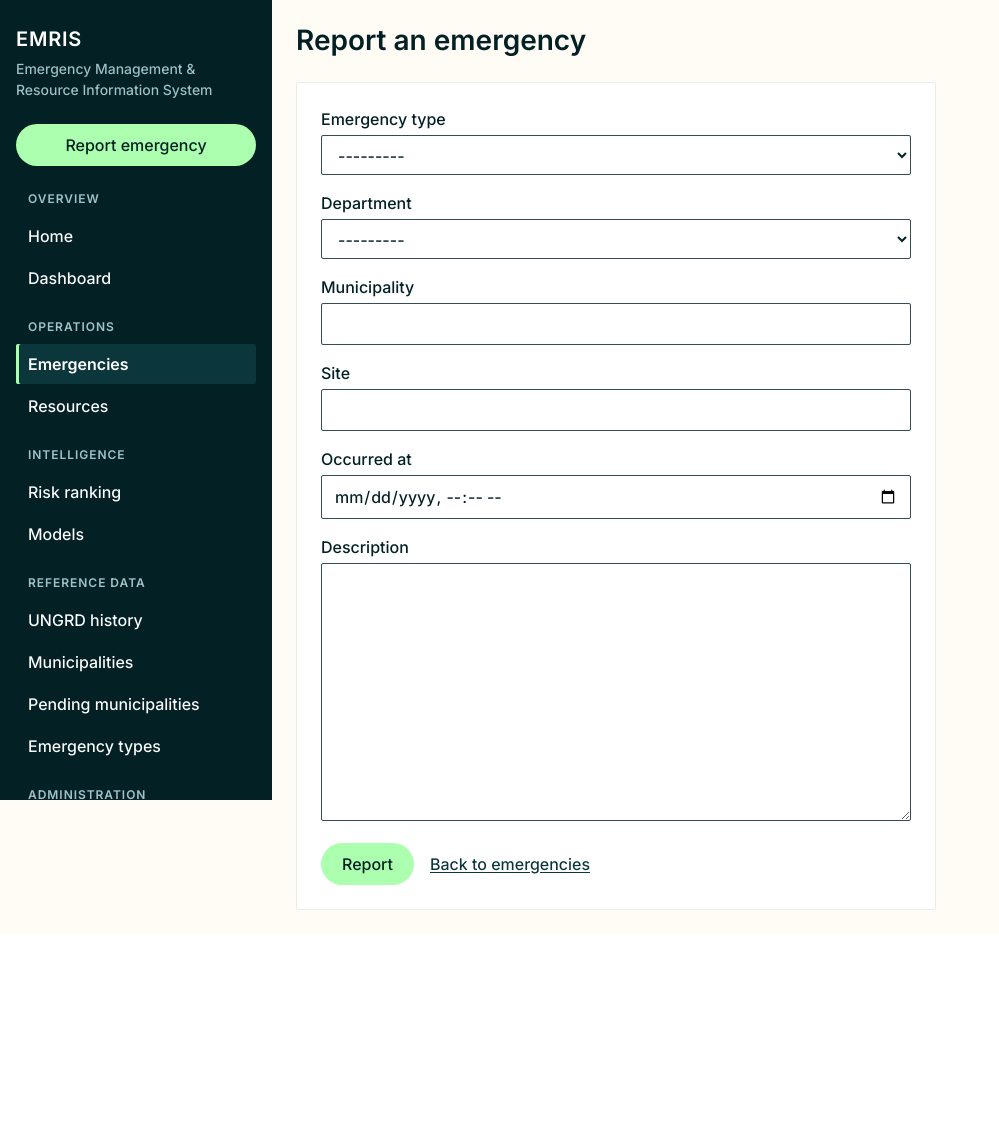
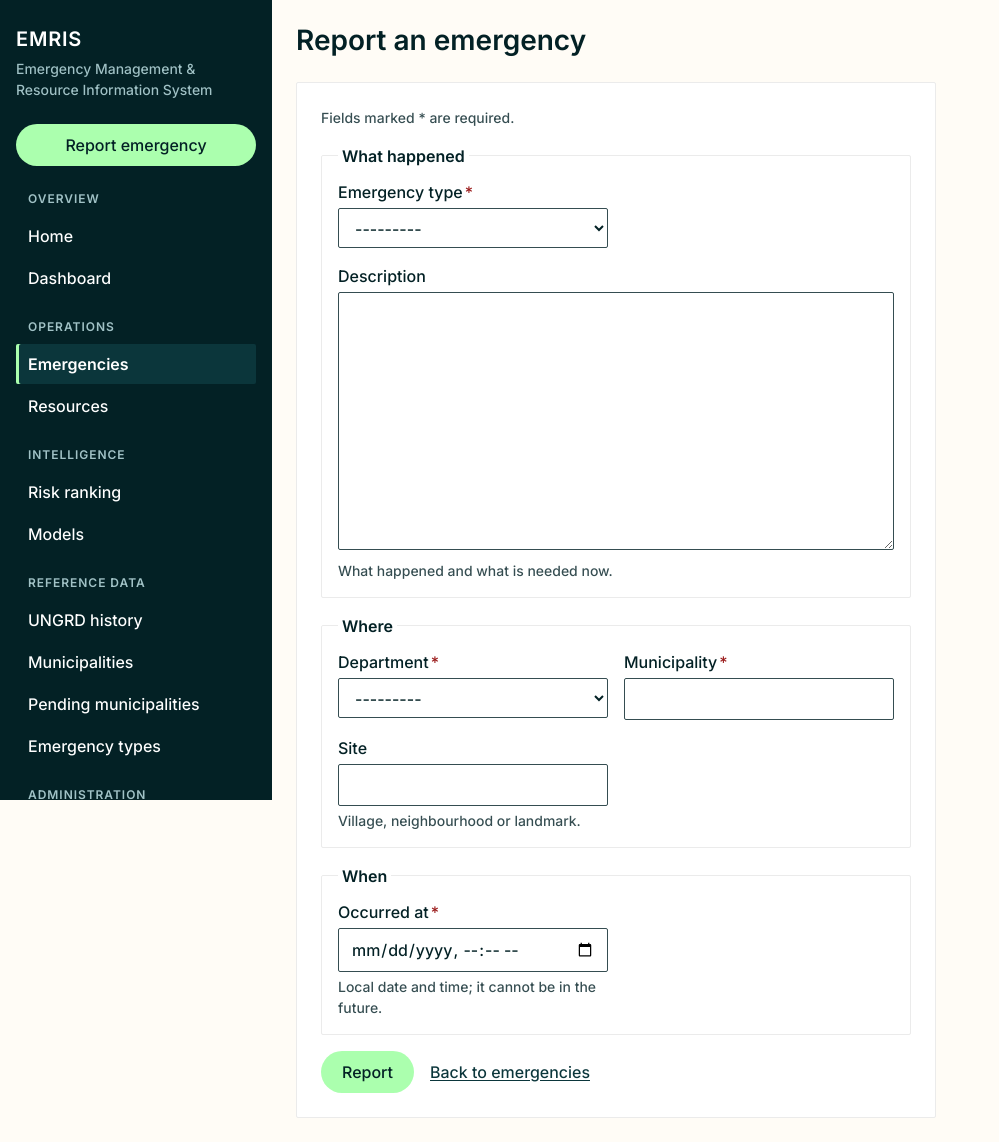
Before and after one commit to JorgeDLZ/EMRIS, a Django app: page /emergencies/new/ in a window 1280 px wide. Shown: the whole page, without its empty margins (0-999 px from the left). Before the commit the page ends 910 px from the top, so only its background shows below. Run offline with Django 5.2, Linux system fonts and the light colour scheme; the visitor is signed in with stand-in values (Sample User, id 1); data that the repository does not hold is empty.

Commit message:
feat: organize the forms into sections with help

```diff
--- a/apps/accounts/forms.py
+++ b/apps/accounts/forms.py
@@ -17,6 +17,7 @@ class RegistrationForm(UserCreationForm):
         model = User
         fields = ("username", "organization")
         widgets = {"organization": forms.TextInput(attrs={"class": "input-caps"})}
+        help_texts = {"organization": "Your agency or team, if any."}
 
     def clean_username(self):
         username = self.cleaned_data["username"]
--- a/apps/emergencies/forms.py
+++ b/apps/emergencies/forms.py
@@ -8,7 +8,25 @@ from .models import EARTHQUAKE, Emergency, EmergencyType, Impact
 
 DATETIME_LOCAL_FORMAT = "%Y-%m-%dT%H:%M"
 WRONG_DEPARTMENT = "Choose a municipality in the selected department."
-EARTHQUAKE_FIELDS = ("reported_magnitude", "reported_depth_km")
+
+
+class FieldsetsMixin:
+    fieldsets: list[tuple[str, list[str]]] = []
+    conditional_sections: dict[str, str] = {}
+
+    def sections(self):
+        return [
+            {
+                "legend": legend,
+                "fields": [self[name] for name in names],
+                "show_when": self.conditional_sections.get(legend, ""),
+            }
+            for legend, names in self.fieldsets
+        ]
+
+    def unsectioned_fields(self):
+        listed = {name for _, names in self.fieldsets for name in names}
+        return [field for field in self.visible_fields() if field.name not in listed]
 
 
 class EarthquakeAwareSelect(forms.Select):
@@ -33,10 +51,11 @@ class EmergencyTypeForm(forms.ModelForm):
         return name
 
 
-class EmergencyForm(forms.ModelForm):
+class EmergencyForm(FieldsetsMixin, forms.ModelForm):
     occurred_at = forms.DateTimeField(
         widget=forms.DateTimeInput(attrs={"type": "datetime-local"}, format=DATETIME_LOCAL_FORMAT),
         input_formats=[DATETIME_LOCAL_FORMAT],
+        help_text="Local date and time; it cannot be in the future.",
     )
     reported_magnitude = forms.FloatField(
         required=False, min_value=0, max_value=10, label="Magnitude"
@@ -45,6 +64,13 @@ class EmergencyForm(forms.ModelForm):
     department = forms.ModelChoiceField(queryset=Department.objects.order_by("name"))
 
     field_order = ["emergency_type", "department", "municipality"]
+    fieldsets = [
+        ("What happened", ["emergency_type", "description"]),
+        ("Where", ["department", "municipality", "site"]),
+        ("When", ["occurred_at"]),
+        ("Earthquake details", ["reported_magnitude", "reported_depth_km"]),
+    ]
+    conditional_sections = {"Earthquake details": "earthquake"}
 
     class Meta:
         model = Emergency
@@ -60,6 +86,10 @@ class EmergencyForm(forms.ModelForm):
         widgets = {
             "emergency_type": EarthquakeAwareSelect,
             "site": forms.TextInput(attrs={"class": "input-caps"}),
+        }
+        help_texts = {
+            "site": "Village, neighbourhood or landmark.",
+            "description": "What happened and what is needed now.",
         }
 
     def __init__(self, *args, user, **kwargs):
@@ -78,12 +108,6 @@ class EmergencyForm(forms.ModelForm):
         )
         if self.instance.pk:
             self.initial.setdefault("department", self.instance.municipality.department_id)
-
-    def general_fields(self):
-        return [field for field in self.visible_fields() if field.name not in EARTHQUAKE_FIELDS]
-
-    def earthquake_fields(self):
-        return [self[name] for name in EARTHQUAKE_FIELDS]
 
     def clean_occurred_at(self):
         occurred_at = self.cleaned_data["occurred_at"]
@@ -107,10 +131,16 @@ class EmergencyForm(forms.ModelForm):
         return cleaned
 
 
-class ImpactForm(forms.ModelForm):
+class ImpactForm(FieldsetsMixin, forms.ModelForm):
     hectares = forms.FloatField(
         min_value=0, initial=0, help_text="Burned, flooded or otherwise affected land; 0 if none."
     )
+    fieldsets = [
+        ("People", ["deceased", "injured", "missing", "people_affected", "families_affected"]),
+        ("Homes", ["homes_destroyed", "homes_damaged"]),
+        ("Infrastructure", ["roads_damaged", "bridges_damaged"]),
+        ("Land", ["hectares"]),
+    ]
 
     class Meta:
         model = Impact
--- a/apps/plans/forms.py
+++ b/apps/plans/forms.py
@@ -36,6 +36,7 @@ class ResourceForm(forms.ModelForm):
     class Meta:
         model = Resource
         fields = ["name", "kind", "quantity_available"]
+        help_texts = {"quantity_available": "Units ready to assign."}
 
     def clean_name(self):
         name = self.cleaned_data["name"].strip()
--- a/static/css/main.css
+++ b/static/css/main.css
@@ -340,13 +340,33 @@ textarea {
 
 .input-caps { text-transform: uppercase; }
 .field-error { margin: 4px 0 0; color: var(--danger-text); font-weight: 500; }
-.form-errors {
-  margin-bottom: 16px;
-  padding: 8px 12px;
-  background: var(--danger-bg);
+.form-note { margin: 0 0 16px; color: var(--spruce-mist); font-size: 0.875rem; }
+.required-mark { margin-left: 2px; color: var(--danger-text); }
+.form-section {
+  margin: 0 0 16px;
+  padding: 12px 16px 0;
+  border: 1px solid var(--hairline);
   border-radius: var(--radius);
 }
-.form-errors .field-error { margin: 0; }
+.form-section legend { padding: 0 4px; font-weight: 600; }
+.form-section[hidden] { display: none; }
+.form-grid { display: grid; column-gap: 16px; }
+.form-grid > .form-field:has(textarea) { grid-column: 1 / -1; }
+@media (min-width: 800px) {
+  .form-grid { grid-template-columns: repeat(2, minmax(0, 1fr)); }
+}
+.error-summary {
+  margin-bottom: 16px;
+  padding: 12px 16px;
+  background: var(--danger-bg);
+  border-left: 4px solid var(--danger-text);
+  border-radius: var(--radius);
+}
+.error-summary:focus { outline: 2px solid var(--danger-text); outline-offset: 2px; }
+.card .error-summary h2 { margin: 0 0 8px; font-size: 1rem; color: var(--danger-text); }
+.error-summary ul { margin: 0; padding-left: 20px; }
+.error-summary li { margin: 2px 0; color: var(--danger-text); }
+.error-summary a { color: var(--danger-text); }
 
 .empty-state {
   padding: 32px 24px;
--- a/static/js/forms.js
+++ b/static/js/forms.js
@@ -197,4 +197,18 @@
       enhance(field, options, index);
     });
   });
+
+  document.addEventListener("DOMContentLoaded", function () {
+    var summary = document.querySelector(".error-summary");
+    if (!summary) {
+      return;
+    }
+    Array.prototype.forEach.call(summary.querySelectorAll('a[href^="#"]'), function (link) {
+      var search = document.getElementById(link.getAttribute("href").slice(1) + "_search");
+      if (search) {
+        link.setAttribute("href", "#" + search.id);
+      }
+    });
+    summary.focus();
+  });
 })();
--- /dev/null
+++ b/templates/_form_error_summary.html
@@ -0,0 +1,9 @@
+{% if form.errors %}
+  <div class="error-summary" role="alert" tabindex="-1">
+    <h2>Please correct the following:</h2>
+    <ul>
+      {% for error in form.non_field_errors %}<li class="field-error">{{ error }}</li>{% endfor %}
+      {% for field in form %}{% for error in field.errors %}<li><a href="#{{ field.auto_id }}">{{ field.label }}: {{ error }}</a></li>{% endfor %}{% endfor %}
+    </ul>
+  </div>
+{% endif %}
--- a/templates/_form_field.html
+++ b/templates/_form_field.html
@@ -1,9 +1,9 @@
 <div class="form-field{% if field.widget_type == "checkbox" %} form-field-check{% endif %}">
   {% if field.widget_type == "checkbox" %}
     {{ field }}
-    <label for="{{ field.id_for_label }}">{{ field.label }}</label>
+    <label for="{{ field.id_for_label }}">{{ field.label }}{% if field.field.required %}<span class="required-mark" aria-hidden="true">*</span>{% endif %}</label>
   {% else %}
-    <label for="{{ field.id_for_label }}">{{ field.label }}</label>
+    <label for="{{ field.id_for_label }}">{{ field.label }}{% if field.field.required %}<span class="required-mark" aria-hidden="true">*</span>{% endif %}</label>
     {{ field }}
   {% endif %}
   {% if field.help_text %}<span class="helptext" id="{{ field.auto_id }}_helptext">{{ field.help_text|safe }}</span>{% endif %}
--- a/templates/_form_fields.html
+++ b/templates/_form_fields.html
@@ -1,9 +1,22 @@
-{% if form.non_field_errors %}
-  <div class="form-errors" role="alert">
-    {% for error in form.non_field_errors %}<p class="field-error">{{ error }}</p>{% endfor %}
-  </div>
+{% include "_form_error_summary.html" %}
+{% for field in form.visible_fields %}{% if field.field.required %}{% ifchanged %}<p class="form-note">Fields marked * are required.</p>{% endifchanged %}{% endif %}{% endfor %}
+{% if form.fieldsets %}
+  {% for section in form.sections %}
+    <fieldset class="form-section"{% if section.show_when %} data-show-when="{{ section.show_when }}"{% endif %}>
+      <legend>{{ section.legend }}</legend>
+      <div class="form-grid">
+        {% for field in section.fields %}
+          {% include "_form_field.html" %}
+        {% endfor %}
+      </div>
+    </fieldset>
+  {% endfor %}
+  {% for field in form.unsectioned_fields %}
+    {% include "_form_field.html" %}
+  {% endfor %}
+{% else %}
+  {% for field in form.visible_fields %}
+    {% include "_form_field.html" %}
+  {% endfor %}
 {% endif %}
-{% for field in form.visible_fields %}
-  {% include "_form_field.html" %}
-{% endfor %}
 {% for field in form.hidden_fields %}{{ field }}{% endfor %}
--- a/templates/emergencies/emergency_form.html
+++ b/templates/emergencies/emergency_form.html
@@ -9,20 +9,7 @@
   {% include "_messages.html" %}
   <form method="post" class="card">
     {% csrf_token %}
-    {% if form.non_field_errors %}
-      <div class="form-errors" role="alert">
-        {% for error in form.non_field_errors %}<p class="field-error">{{ error }}</p>{% endfor %}
-      </div>
-    {% endif %}
-    {% for field in form.general_fields %}
-      {% include "_form_field.html" %}
-    {% endfor %}
-    <fieldset class="form-section" data-show-when="earthquake">
-      <legend>Earthquake details</legend>
-      {% for field in form.earthquake_fields %}
-        {% include "_form_field.html" %}
-      {% endfor %}
-    </fieldset>
+    {% include "_form_fields.html" %}
     <div class="form-card-actions">
       <button type="submit" class="btn btn-primary">{% if emergency %}Save{% else %}Report{% endif %}</button>
       {% if emergency %}
```
Also changed, not shown: config/tests/test_forms_layout.py (added, +79 -0 lines), templates/places/municipality_form.html (+2 -5 lines).
